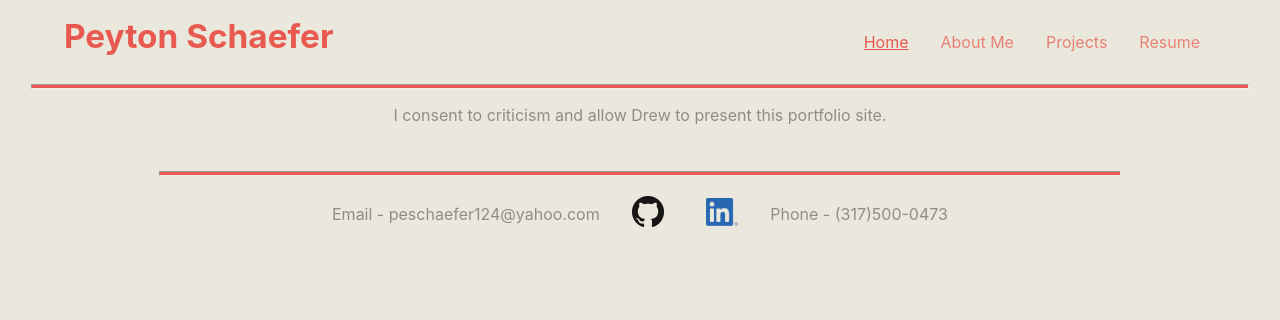
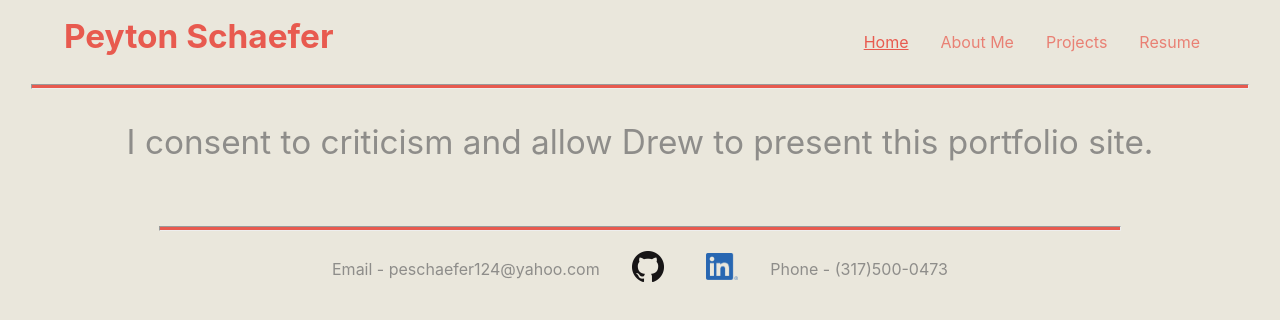
Before and after one commit to peschaefer/Portfolio, a React (Create React App) app: page / in a window 1280 px wide. Shown: the top 320 px of the page. Built offline with nearby package versions, Linux system fonts and the light colour scheme.

Commit message:
Update Consent Further

```diff
--- a/src/pages/Home.jsx
+++ b/src/pages/Home.jsx
@@ -7,7 +7,7 @@ const Home = () => {
         <div className="App">
             <title>PeytonSchaefer</title>
             <Header/>
-            <p style={{textAlign: "center"}}>I consent to criticism and allow Drew to present this portfolio site.</p>
+            <p style={{textAlign: "center", fontSize: "25pt"}}>I consent to criticism and allow Drew to present this portfolio site.</p>
             <Footer/>
         </div>
     );
```
